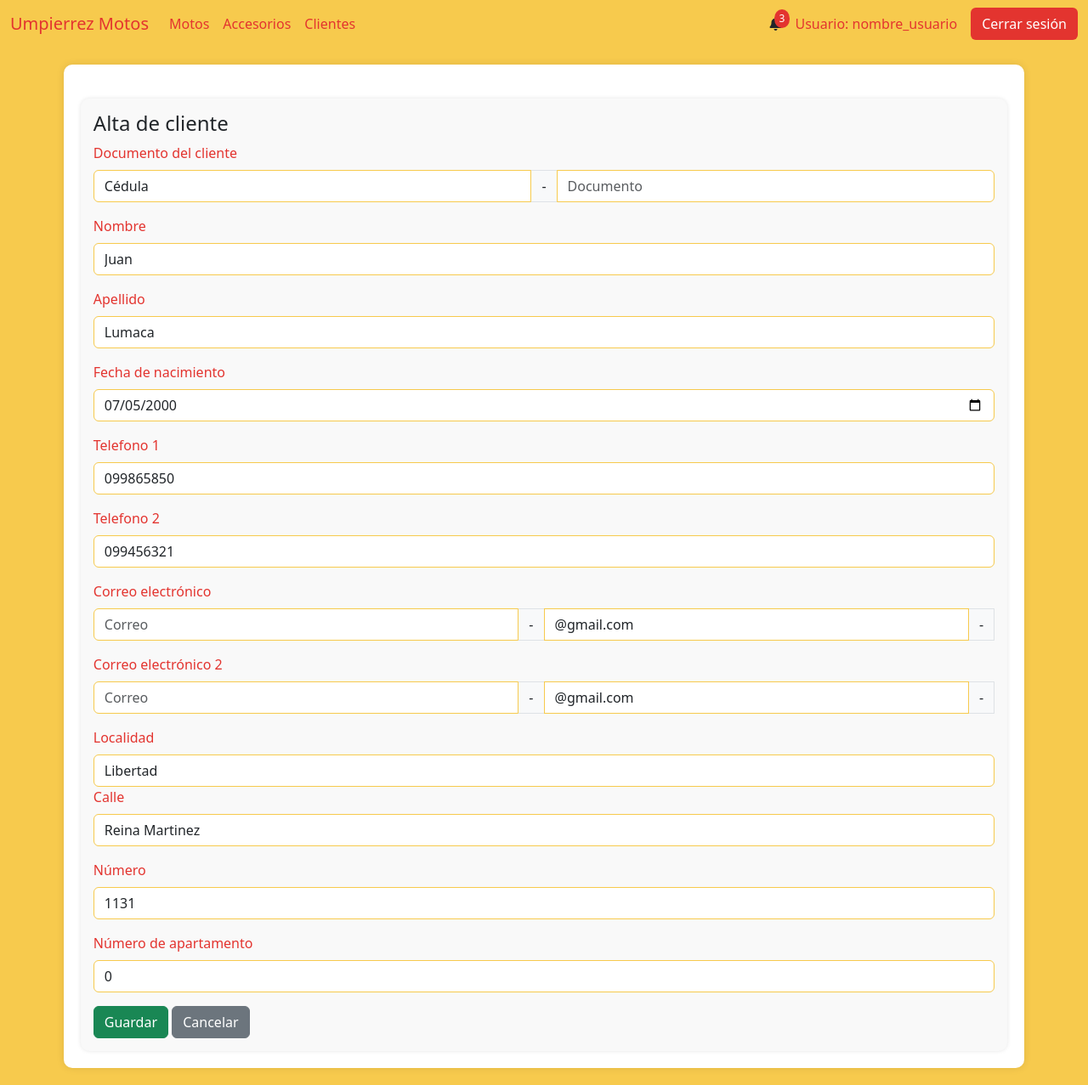
After one commit to jlumaca/UmpierrezMotos, a Django app: page /cliente_modificacion/9 in a window 1280 px wide. The commit adds this page. Shown: the whole page at 85% size. Run offline with Django 5.2, Linux system fonts and the light colour scheme; data comes from the database, SQL or seed files in the repository; both versions use the stored data as it was after the commit.

Commit message:
Modificacion cliente (Template)

```diff
--- a/AppUM/templates/perfil_administrativo/cliente/clientes.html
+++ b/AppUM/templates/perfil_administrativo/cliente/clientes.html
@@ -107,7 +107,7 @@
                     <td>{{ cliente.cliente_telefono__telefono }}</td>
 
                     <td>
-                        <a href=""><button class="btn btn-sm btn-warning"><i class="fas fa-edit"></i></button></a>
+                        <a href="{% url 'ClienteModificacion' cliente.id %}"><button class="btn btn-sm btn-warning"><i class="fas fa-edit"></i></button></a>
                         <a href=""><button class="btn btn-sm btn-info"><i class="fas fa-info-circle"></i></button></a>
                     </td>
                 </tr>
--- /dev/null
+++ b/AppUM/templates/perfil_administrativo/cliente/modificacion_cliente.html
@@ -0,0 +1,183 @@
+{% extends "perfil_administrativo/padre_perfil_administrativo.html" %}
+{% load static %}
+
+{% block contenidoQueCambia %}
+<div class="table-container" id="inventarios">
+    <div class="form-container" id="motoForm">
+        <h4>Alta de cliente</h4>
+        {% if error_message %}
+            <div class="alert alert-danger" role="alert">
+            {{ error_message }}
+            </div>
+        {% endif %}
+        <form action="" enctype="multipart/form-data" method="POST">{% csrf_token %}
+            <div class="mb-3" id="documento_cliente">
+                <label for="documento" class="form-label">Documento del cliente</label>
+                <div class="input-group">
+                    <select class="form-control" name="tipo_doc">
+                        <option value="CI">Cédula</option>
+                        <option value="PAS">Pasaporte</option>
+                        <option value="DNI">DNI</option>
+                    </select>
+                    <span class="input-group-text">-</span>
+                    <input type="number" class="form-control" name="doc" placeholder="Documento" required>
+                    <!-- Cambiar el botón a tipo submit -->
+                </div>
+            </div>
+
+
+            <!-- <div class="mb-3">
+                <label for="estado" class="form-label">Tipo de documento</label>
+                <select class="form-control" name="tipo_documento" id="tipo">
+                    <option value="CI">Cédula</option>
+                    <option value="PAS">Pasaporte</option>
+                    <option value="DNI">DNI</option>
+                </select>
+            </div>
+            <div class="mb-3">
+                <label for="marca" class="form-label">Documento</label>
+                <input type="text" class="form-control" name="documento" id="marca" placeholder="Ingrese el documento" maxlength="20">
+            </div> -->
+            <div class="mb-3">
+                <label for="modelo" class="form-label">Nombre</label>
+                <input value="{{ datos_cliente.nombre }}" type="text" class="form-control" name="nombre" id="modelo" placeholder="Ingrese el nombre" maxlength="20" required>
+            </div>
+
+            <div class="mb-3">
+                <label for="precio" class="form-label">Apellido</label>
+                <input value="{{ datos_cliente.apellido }}" type="text" class="form-control" name="apellido" placeholder="Ingrese el apellido" required>
+            </div>
+            <div class="mb-3">
+                <label for="precio" class="form-label">Fecha de nacimiento</label>
+                <input value="{{ fecha_nac }}" type="date" class="form-control" name="f_nac" placeholder="Ingrese la fecha de nacimiento" required>
+            </div>
+
+            <div class="mb-3">
+                <label for="precio" class="form-label">Telefono 1</label>
+                <input value="{{ tel_princ.telefono }}" type="number" class="form-control" name="telefono_principal" placeholder="Ingrese el telefono principal" required>
+            </div>
+
+            <div class="mb-3">
+                <label for="precio" class="form-label">Telefono 2</label>
+                {% if tel_sec %}
+                <input value="{{ tel_sec }}" type="number" class="form-control" name="telefono_secundario" placeholder="Ingrese el telefono secundario">
+                {% else %}
+                <input type="number" class="form-control" name="telefono_secundario" placeholder="Ingrese el telefono secundario">
+                {% endif %}
+            </div>
+
+
+            <div class="mb-3">
+                <label for="documento" class="form-label">Correo electrónico</label>
+                <div class="input-group">
+                    <input type="text" class="form-control" name="correo_1" placeholder="Correo">
+                    <span class="input-group-text">-</span>
+                    <select class="form-control" placeholder="Dominio del correo" id="dominio_principal" name="dominio_correo" onchange="correos()">
+                        <option value="@gmail.com">@gmail.com</option>
+                        <option value="@hotmail.com">@hotmail.com</option>
+                        <option value="@outlook.com">@outlook.com</option>
+                        <option value="Otro">Otro</option>
+                    </select>
+                    <span class="input-group-text">-</span>
+                    <input type="text" class="form-control" id="id_otro_correo" name="otro_correo" placeholder="Dominio del correo" style="display: none;">
+                    <!-- Cambiar el botón a tipo submit -->
+                </div>
+            </div>
+
+            <div class="mb-3">
+                <label for="documento" class="form-label">Correo electrónico 2</label>
+                <div class="input-group">
+                    <input type="text" class="form-control" name="correo_2" placeholder="Correo">
+                    <span class="input-group-text">-</span>
+                    <select class="form-control" placeholder="Dominio del correo" id="dominio_principal_2" name="dominio_correo_2" onchange="correos2()">
+                        <option value="@gmail.com">@gmail.com</option>
+                        <option value="@hotmail.com">@hotmail.com</option>
+                        <option value="@outlook.com">@outlook.com</option>
+                        <option value="Otro">Otro</option>
+                    </select>
+                    <span class="input-group-text">-</span>
+                    <input type="text" class="form-control" id="id_otro_correo_2" name="otro_correo_2" placeholder="Dominio del correo" style="display: none;">
+                    <!-- Cambiar el botón a tipo submit -->
+                </div>
+            </div>
+
+
+
+            <label for="estado" class="form-label">Localidad</label>
+            <select class="form-control" name="localidad" id="id_localidad" onchange="toggleFields()">
+                <option value="Libertad">Libertad</option>
+                <option value="Kiyú">Kiyú</option>
+                <option value="Puntas de Valdez">Puntas de Valdez</option>
+                <option value="Playa Pascual">Playa Pascual</option>
+                <option value="Ciudad del Plata">Ciudad del Plata</option>
+                <option value="San José de Mayo">San José de Mayo</option>
+                <option value="Otro">Otro</option>
+            </select>
+            <div class="mb-3" style="display: none;" id="id_localidad_otro">
+                <label for="precio" class="form-label">Localidad</label>
+                <input type="text" class="form-control" name="localidad_otro" placeholder="Ingrese la localidad">
+            </div>
+
+            <div class="mb-3">
+                <label for="precio" class="form-label">Calle</label>
+                <input value="{{ datos_cliente.calle }}" type="text" class="form-control" name="calle" placeholder="Ingrese la calle" required>
+            </div>
+
+            <div class="mb-3">
+                <label for="precio" class="form-label">Número</label>
+                <input value="{{ datos_cliente.numero }}" type="number" class="form-control" name="numero" placeholder="Ingrese el numero" required>
+            </div>
+
+            <div class="mb-3">
+                <label for="precio" class="form-label">Número de apartamento</label>
+                <input value="{{ datos_cliente.num_apartamento }}" type="number" class="form-control" name="num_apto" placeholder="Ingrese el numero de apartamento">
+            </div>
+
+
+            <button type="submit" class="btn btn-success">Guardar</button>
+
+            <a href="{% url 'Clientes' %}" class="btn btn-secondary">Cancelar</a>
+        </form>
+
+    </div>
+</div>
+<script>
+    function toggleFields() {
+        var loc = document.getElementById("id_localidad").value;
+        var otro = document.getElementById("id_localidad_otro");
+        if (loc === "Otro") {
+            otro.style.display = "block";
+        }else{
+            otro.style.display = "none";
+        }
+
+
+    }
+
+    function correos(){
+        var dominio_correo = document.getElementById("dominio_principal").value;
+        var dom_correo = document.getElementById("dominio_principal")
+        var otro_correo = document.getElementById("id_otro_correo");
+        if (dominio_correo  === "Otro") {
+            otro_correo.style.display = "block";
+
+        }else{
+            otro_correo.style.display = "none";
+
+        }
+    }
+
+    function correos2(){
+        var dominio_correo = document.getElementById("dominio_principal_2").value;
+        var dom_correo = document.getElementById("dominio_principal_2")
+        var otro_correo = document.getElementById("id_otro_correo_2");
+        if (dominio_correo  === "Otro") {
+            otro_correo.style.display = "block";
+
+        }else{
+            otro_correo.style.display = "none";
+
+        }
+    }
+</script>
+{% endblock %}
--- a/AppUM/urls.py
+++ b/AppUM/urls.py
@@ -36,7 +36,8 @@ urlpatterns = [
      path('busqueda_tipo_accesorio', views.busqueda_tipo_accesorio,name="BusquedaTipoAccesorio"),
 
      path('clientes', views.vista_clientes,name="Clientes"),
-     path('cliente_alta', views.alta_cliente,name="ClienteAlta")
+     path('cliente_alta', views.alta_cliente,name="ClienteAlta"),
+     path('cliente_modificacion/<int:id_cliente>', views.modificacion_cliente,name="ClienteModificacion")
 
 
 ] + static(settings.MEDIA_URL, document_root=settings.MEDIA_ROOT)
--- a/AppUM/views.py
+++ b/AppUM/views.py
@@ -959,7 +959,7 @@ def vista_clientes(req):
     clientes = Cliente.objects.filter(
         cliente_telefono__activo=True,
         cliente_telefono__principal=True
-    ).values('nombre', 'apellido', 'cliente_telefono__telefono').order_by('nombre')
+    ).values('id','nombre', 'apellido', 'cliente_telefono__telefono').order_by('nombre')
 
     logo_um = Logos.objects.get(id=1)
 
@@ -1112,3 +1112,35 @@ def alta_cliente(req):
             return render(req,"perfil_administrativo/cliente/alta_cliente.html",{})
     except Exception as e:
         pass
+
+
+def modificacion_cliente(req,id_cliente):
+    try:
+        if req.method == "POST":
+            pass
+        else:
+            cliente = Cliente.objects.get(id=id_cliente)
+            tel_princ = ClienteTelefono.objects.get(principal=1,cliente_id=id_cliente)
+            tel_sec = ClienteTelefono.objects.filter(principal=0,cliente_id=id_cliente).first()
+
+            correo_princ = ClienteCorreo.objects.filter(principal=1,cliente_id=id_cliente).first()
+            correo_sec = ClienteCorreo.objects.filter(principal=0,cliente_id=id_cliente).first()
+
+            if tel_sec:
+                t_s = tel_sec.telefono
+            else:
+                t_s = None
+
+            if correo_princ:
+                c_p = correo_princ.correo
+            else:
+                c_p = None
+
+            if correo_sec:
+                c_s = correo_sec.correo
+            else:
+                c_s = None
+            f_nac_formateada = cliente.fecha_nacimiento.strftime('%Y-%m-%d')
+            return render(req,"perfil_administrativo/cliente/modificacion_cliente.html",{"datos_cliente":cliente,"tel_princ":tel_princ,"fecha_nac":f_nac_formateada,"tel_sec":t_s,"correo_princ":c_p,"correo_sec":c_s})
+    except Exception as e:
+        return render(req,"perfil_administrativo/cliente/modificacion_cliente.html",{"error_message":e})
```
Also changed, not shown: db.sqlite3.
